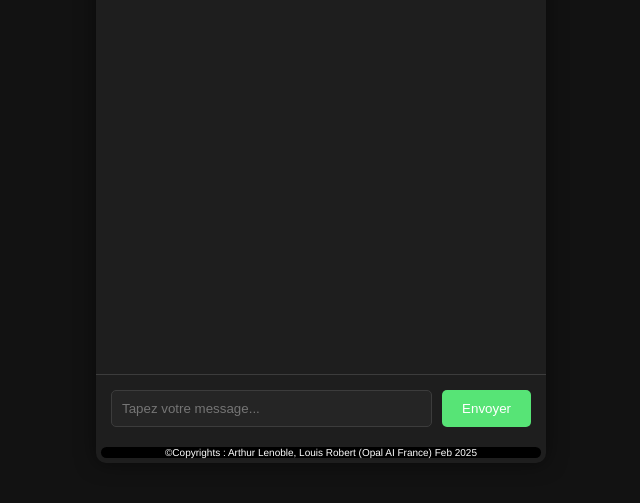
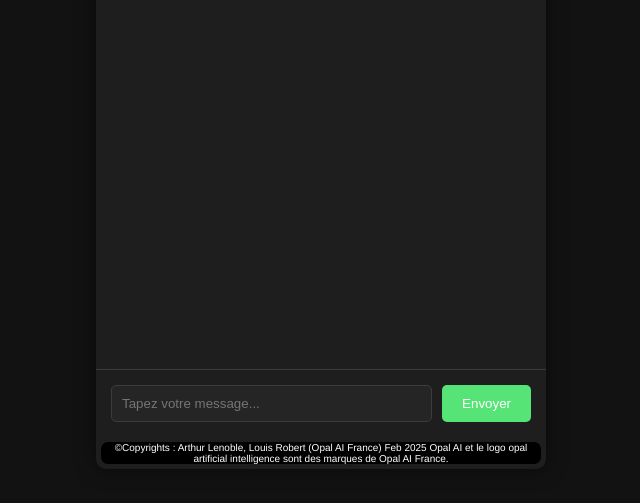
Before and after one commit to uldeon/opal, a plain HTML site: page index.html in a window 1280 px wide. Shown: the part 247-750 px from the top of the page, without its empty margins (319-959 px from the left). Drawn offline with Linux system fonts and the light colour scheme.

Commit message:
Update index.html

```diff
--- a/index.html
+++ b/index.html
@@ -159,7 +159,8 @@
                 <div class="chat-input-button-text">Envoyer</div>
             </button>
         </div>
-        <div class="footer">©Copyrights : Arthur Lenoble, Louis Robert (Opal AI France) Feb 2025</div>
+        <div class="footer">©Copyrights : Arthur Lenoble, Louis Robert (Opal AI France) Feb 2025
+        Opal AI et le logo opal artificial intelligence sont des marques de Opal AI France.</div>
     </div>
 
 
```
